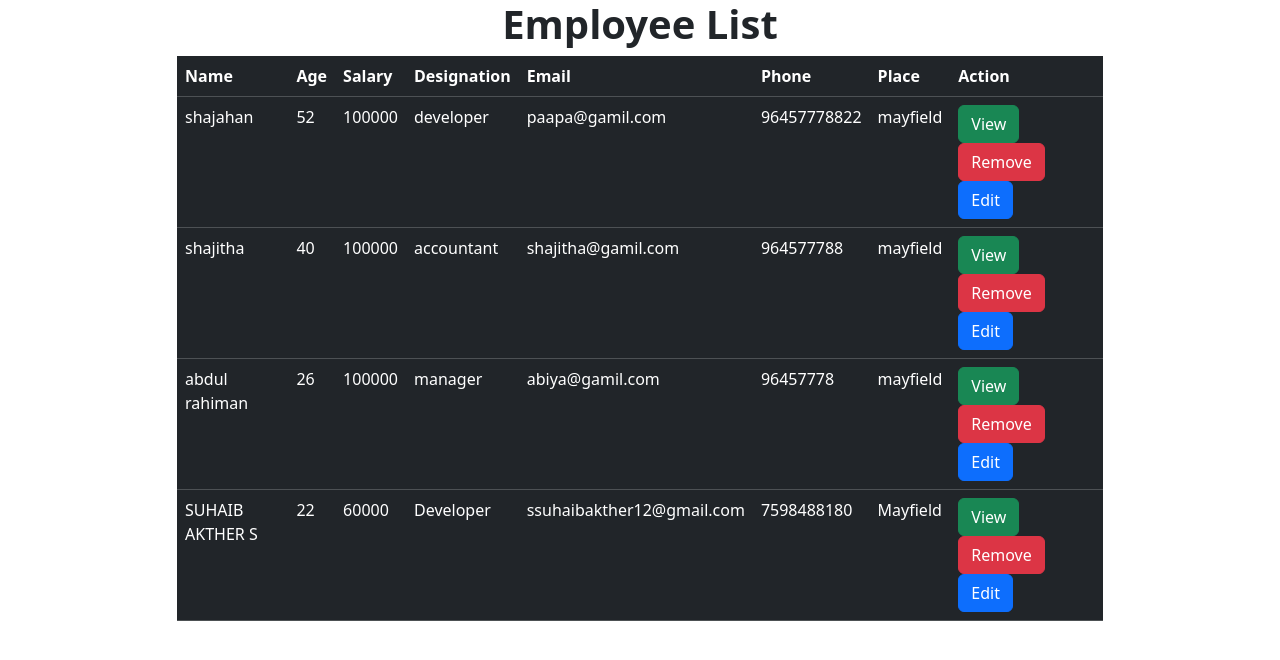
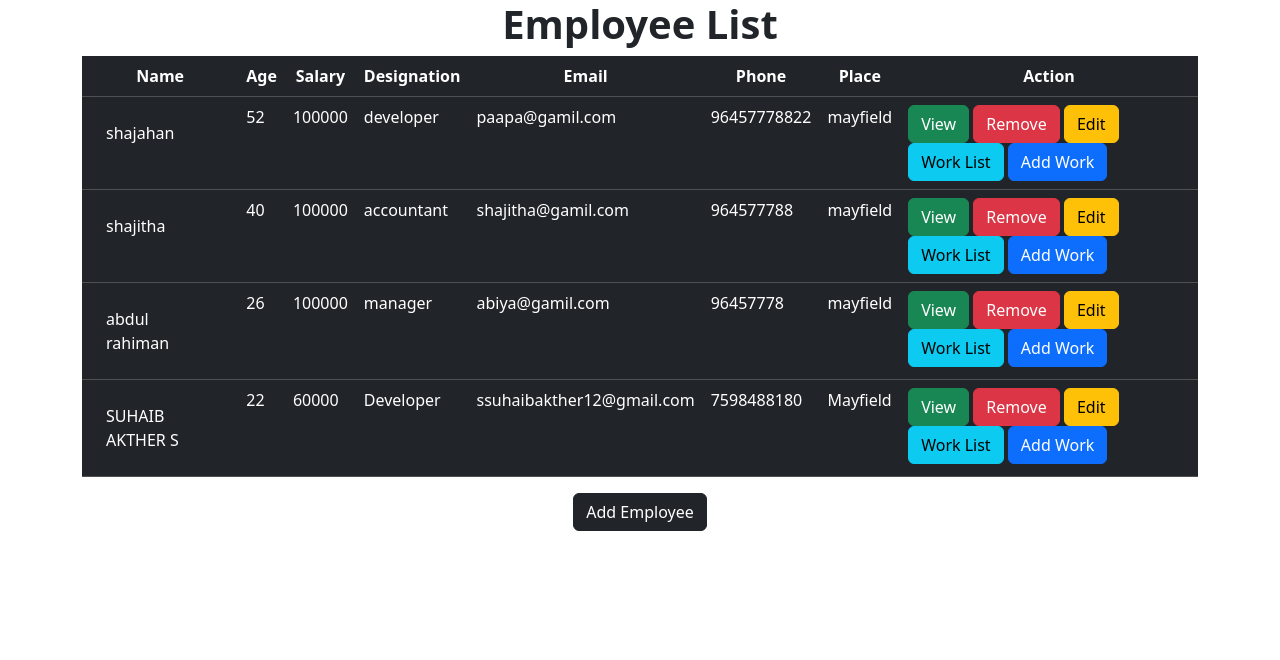
Before and after one commit to akther69/employee, a Django app: page /employees/all/ in a window 1280 px wide. Shown: the top 660 px of the page. Run offline with Django 5.2, Linux system fonts and the light colour scheme; data comes from the database, SQL or seed files in the repository; both versions use the stored data as it was after the commit.

Commit message:
added work-list and add work

```diff
--- a/Employee/urls.py
+++ b/Employee/urls.py
@@ -25,9 +25,10 @@ urlpatterns = [
     path("employees/<int:pk>/",views.EmployeeDetailView.as_view(),name="emp-info"),
     path("employees/<int:pk>/remove/",views.EmployeeDeleteView.as_view(),name="emp-delete"),
     path("employees/<int:pk>/change/",views.EmployeeUpdateView.as_view(),name="emp-update"),
-    path("works/add/",views.WorkCreateView.as_view(),name="work-add"),
+    path("works/add/<int:pk>/",views.WorkCreateView.as_view(),name="work-add"),
     path("works/all/",views.WorkListView.as_view(),name="work-list"),
     path("works/<int:pk>/change/",views.WorkUpdateView.as_view(),name="work-edit"),
     path("works/<int:pk>/remove/",views.WorkDeleteView.as_view(),name="work-remove"),
+    path("works/<int:pk>/all/",views.WorkListView1.as_view(),name="work-all"),
     path("api/",include("api.urls"))
 ]
--- a/Myapp/templates/employee_list.html
+++ b/Myapp/templates/employee_list.html
@@ -11,10 +11,10 @@
     <h1 class="text-center fw-bold">Employee List</h1>
     <div class="container">
         <div class="row">
-            <div class="col-1"></div>
-            <div class="col-10">
+            <div class="col-"></div>
+            <div class="col-12">
                 <table class="table table-dark table-stripped">
-                    <tr>
+                    <tr class="text-center">
                         <th>Name</th>
                         <th>Age</th>
                         <th>Salary</th>
@@ -26,7 +26,7 @@
                     </tr>
                     {%for e in employees%}
                    <tr>
-                    <td>{{e.name}}</td>
+                    <td class="p-4">{{e.name}}</td>
                     <td>{{e.age}}</td>
                     <td>{{e.salary}}</td>
                     <td>{{e.designation}}</td>
@@ -35,14 +35,19 @@
                     <td>{{e.place}}</td>
                     <td><a href="{%url 'emp-info' e.id%}" class="btn btn-success">View</a>
                    <a href="{%url 'emp-delete' e.id%}" class="btn btn-danger">Remove</a>
-                   <a href="{%url 'emp-update' e.id%}" class="btn btn-primary">Edit</a></td>
+                   <a href="{%url 'emp-update' e.id%}" class="btn btn-warning">Edit</a>
+                   <a href="{%url 'work-all' e.id%}" class="btn btn-info">Work List</a>
+                   <a href="{%url 'work-add' e.id%}" class="btn btn-primary">Add Work</a>
+                </td>
                    </tr>
                     {%endfor%}
                 </table>
             </div>
-            <div class="col-1"></div>
+            <div class="col-"></div>
         </div>
     </div>
+    <center>
+    <div><a href="{%url 'emp-add'%}" class="btn btn-dark">Add Employee</a></div></center>
 
     <!-- {%for e in employees%}
     <div>
--- a/Myapp/views.py
+++ b/Myapp/views.py
@@ -70,15 +70,19 @@ class WorkCreateView(View):
 
     def post(self,request,*args, **kwargs):
 
+        id=kwargs.get("pk")
+
+        employee_instance=Employee.objects.filter(id=id).first()
+
         form_instance=WorkForm(request.POST)
 
         if form_instance.is_valid():
 
             data=form_instance.cleaned_data
 
-            Work.objects.create(**data)
+            Work.objects.create(**data,employee_object= employee_instance)
 
-            return redirect("work-list")
+            return redirect("emp-list")
 
         return render(request,"work_add.html")
 
@@ -87,6 +91,16 @@ class WorkListView(View):
     def get(self,request,*args, **kwargs):
         qs=Work.objects.all()
         return render(request,"work_list.html",{"works":qs})
+
+class WorkListView1(View):
+
+    def get(self,request,*args, **kwargs):
+
+        id=kwargs.get("pk")
+
+        qs=Work.objects.filter(employee_object=id)
+
+        return render(request,"work_list1.html",{"works":qs})
 
 class WorkUpdateView(View):
 
@@ -127,4 +141,4 @@ class WorkDeleteView(View):
 
         Work.objects.get(id=id).delete()
 
-        return redirect("work-list")
+        return redirect("emp-list")
```
Also changed, not shown: Myapp/templates/work_list1.html (added, +47 -0 lines), db.sqlite3.
